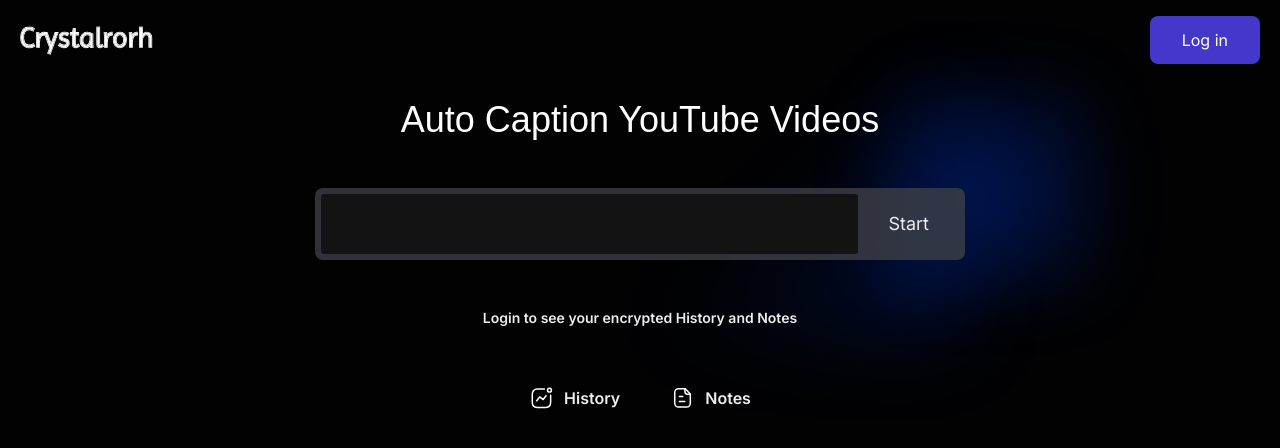
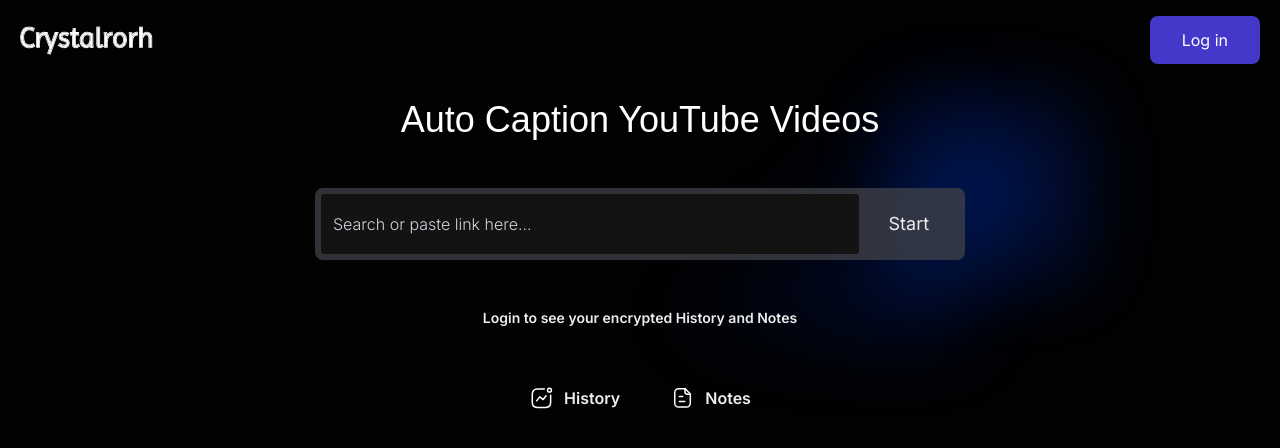
Before and after one commit to kelvinpraises/crystalrohr, a Next.js app: page / in a window 1280 px wide. Shown: the top 448 px of the page. Built offline with nearby package versions, Linux system fonts and the light colour scheme; a web font is replaced by a local one.

Commit message:
fix bugs in ui

```diff
--- a/src/app/page.tsx
+++ b/src/app/page.tsx
@@ -14,20 +14,21 @@ export default function Home() {
           Auto Caption YouTube Videos
         </p>
 
-        <div className=" flex w-full bg-[#404249c3] p-[6px] rounded-lg">
+        <form className=" flex w-full bg-[#404249c3] p-[6px] rounded-lg">
           <input
             type="text"
-            className=" w-full h-[60px] bg-[#131314] font-light focus:outline-none p-2 rounded-[3px]"
+            className=" w-full h-[60px] bg-[#131314] font-light focus:outline-none px-3 rounded-[3px] placeholder:font-light placeholder:text-gray-300"
             value={youTubeLink}
             onChange={(e) => {
               setYouTubeLink(e.target.value);
             }}
+            placeholder="Search or paste link here..."
           />
 
           <button className=" w-[120px] grid place-items-center cur">
             <p className=" text-lg">Start</p>
           </button>
-        </div>
+        </form>
 
         <p className=" font-semibold text-sm">
           Login to see your encrypted History and Notes
--- a/src/app/watch/page.tsx
+++ b/src/app/watch/page.tsx
@@ -1,19 +1,14 @@
-
 "use client";
 import Link from "next/link";
 import { useState } from "react";
 
 export default function Page() {
-
   return (
     <div className="  w-full h-[calc(100vh-5rem)] overflow-y-scroll flex flex-col items-center">
       <div className=" flex flex-col w-[740px] justify-between gap-5 mt-5">
         <div className="flex gap-4 z-[1] items-center w-full">
           <Link href={"/"}>
-            <img
-              src="/arrowBack.svg"
-              alt="go back"
-            />
+            <img src="/arrowBack.svg" alt="go back" />
           </Link>
           <p className=" font-imprima text-4xl text-white">
             Watching: Do they make us apart?
@@ -28,12 +23,12 @@ export default function Page() {
             }}
           />
 
-          <div className=" relative w-full h-[405px] overflow-hidden cursor-pointer border border-black">
+          <div className=" relative w-full h-[405px] overflow-hidden cursor-pointer border border-black rounded-lg">
             <video src=""></video>
           </div>
         </div>
 
-        <div className=" w-full p-4 gap-4 flex h-[66px] bg-[#2B2B30] items-center backdrop-blur-2xl">
+        <div className=" w-full p-4 gap-4 flex h-[66px] bg-[#2B2B30] items-center backdrop-blur-2xl rounded-lg">
           <div className=" flex gap-4 items-center pr-4 border-r border-black py-1">
             <p>Auto Caption</p>
             <label className="relative inline-flex items-center cursor-pointer">
@@ -41,7 +36,7 @@ export default function Page() {
                 type="checkbox"
                 value=""
                 className="sr-only peer"
-              // checked
+                // checked
               />
               <div className="w-11 h-6 bg-black rounded-full peer peer-checked:after:translate-x-full peer-checked:after:border-white after:content-[''] after:absolute after:top-0.5 after:left-[2px] after:bg-white after:border-gray-300 after:border after:rounded-full after:h-5 after:w-5 after:transition-all dark:border-gray-600 peer-checked:bg-indigo-700"></div>
             </label>
```
